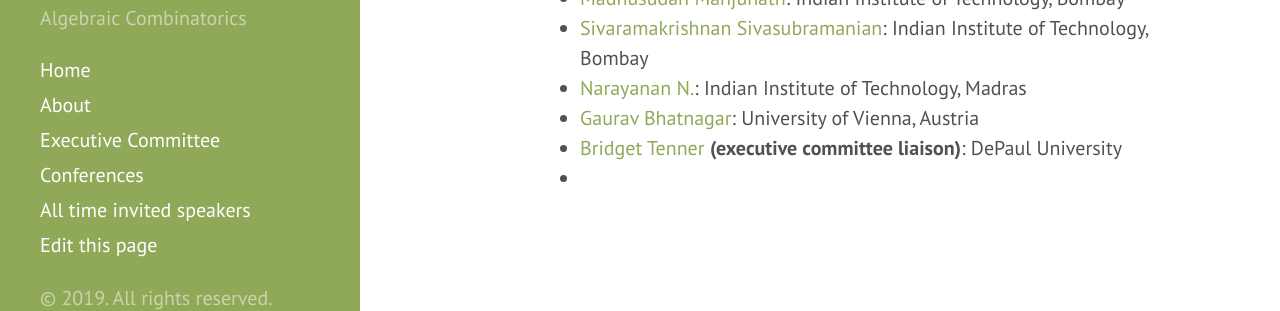
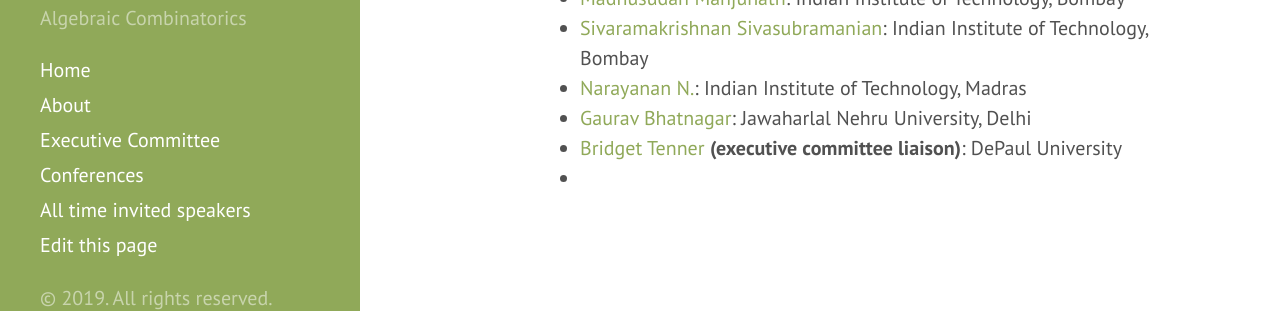
Before and after one commit to FPSAC/FPSAC.github.io, a Jekyll site: the page built from _confs/fpsac-2021.md, in a window 1280 px wide and 1360 px high. Shown: the part 1007-1318 px from the top of the window. Built offline with Jekyll 4.4.1, drawn with Linux system fonts in a browser that asks for light colours.

Commit message:
Updated Gaurav's institute

```diff
--- a/_confs/fpsac-2021.md
+++ b/_confs/fpsac-2021.md
@@ -52,7 +52,7 @@
   affiliation: Indian Institute of Technology, Madras
   url: https://home.iitm.ac.in/naru/
 - name: Gaurav Bhatnagar
-  affiliation: University of Vienna, Austria
+  affiliation: Jawaharlal Nehru University, Delhi
   url: https://www.gbhatnagar.com/
 - name: Bridget Tenner
   affiliation: DePaul University
```
